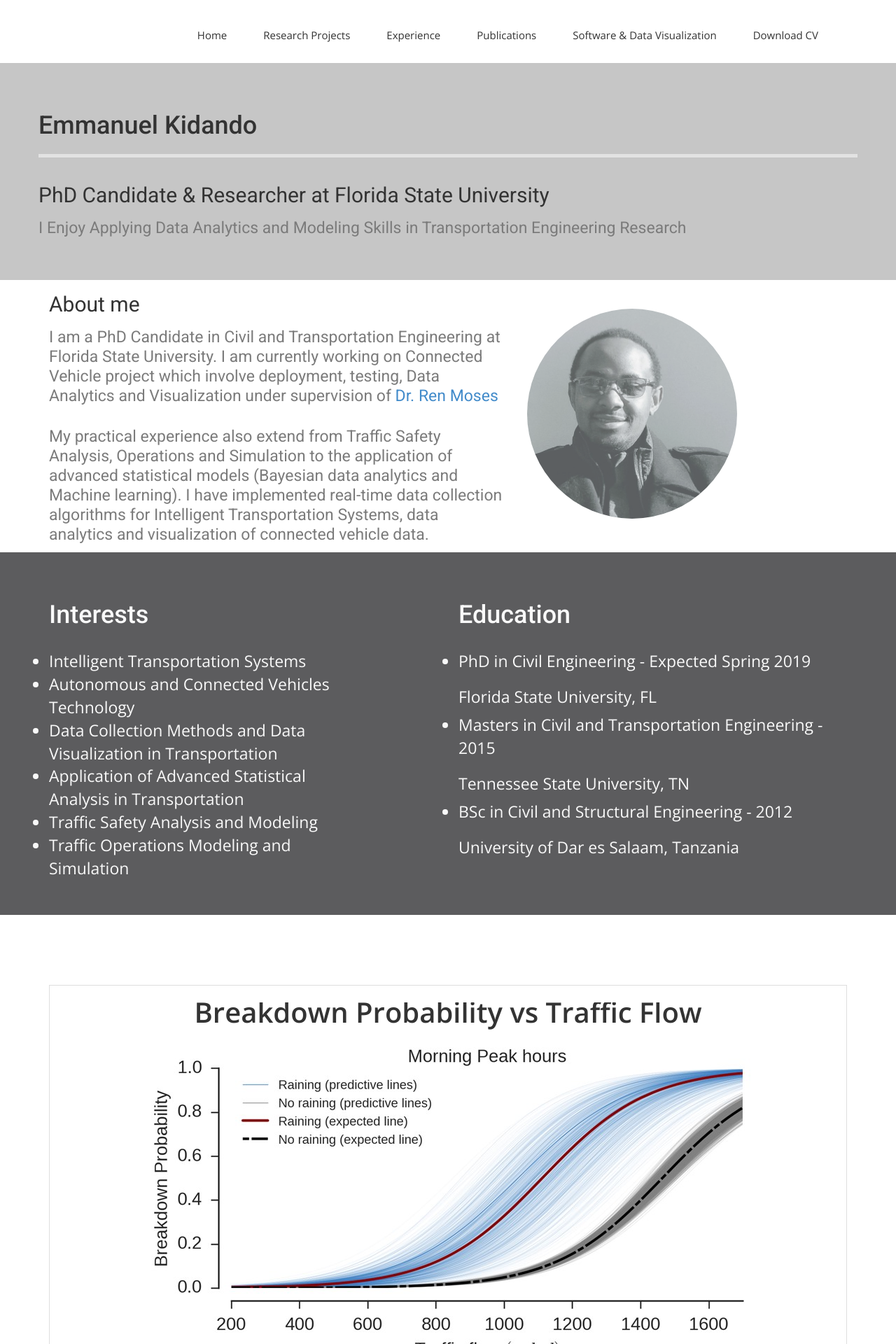
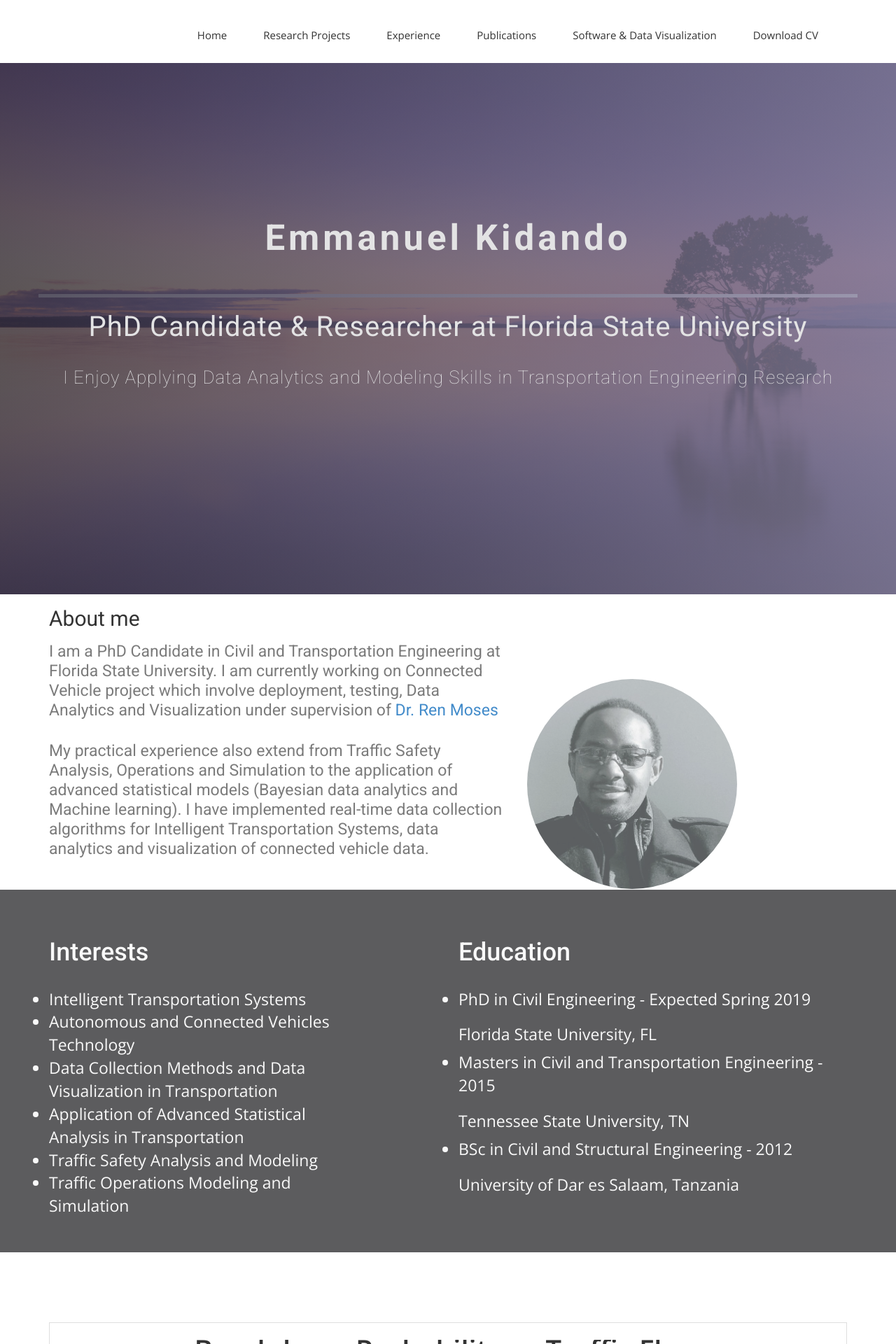
Before and after one commit to ekidando/Emma, a Jekyll site: the page built from index.html, in a window 1280 px wide. Shown: the top 1920 px of the page at 70% size. Built offline with Jekyll 4.4.1, drawn with Linux system fonts in a browser that asks for light colours; nearby versions of some CDN libraries; some web fonts are replaced.

Commit message:
Update index.html

```diff
--- a/index.html
+++ b/index.html
@@ -5,7 +5,7 @@ permalink: /
 published: true
 ---
 <!-- Slider Start -->
-<section id="resercpro">
+<section id="slider">
   <div class="container">
     <div class="row">
 
@@ -40,7 +40,7 @@ published: true
       </div><!-- .col-md-7 close -->
       <div class="col-md-5 col-sm-12">
         <div class="block">
-          <br><br>
+          <br><br><br><br><br><br>
          <img class="centered-and-cropped" width="300" height="300" style="border-radius:50%; opacity: 0.7;" src="img/2-2.jpg" alt="Img">
         </div>
       </div><!-- .col-md-5 close -->
```
